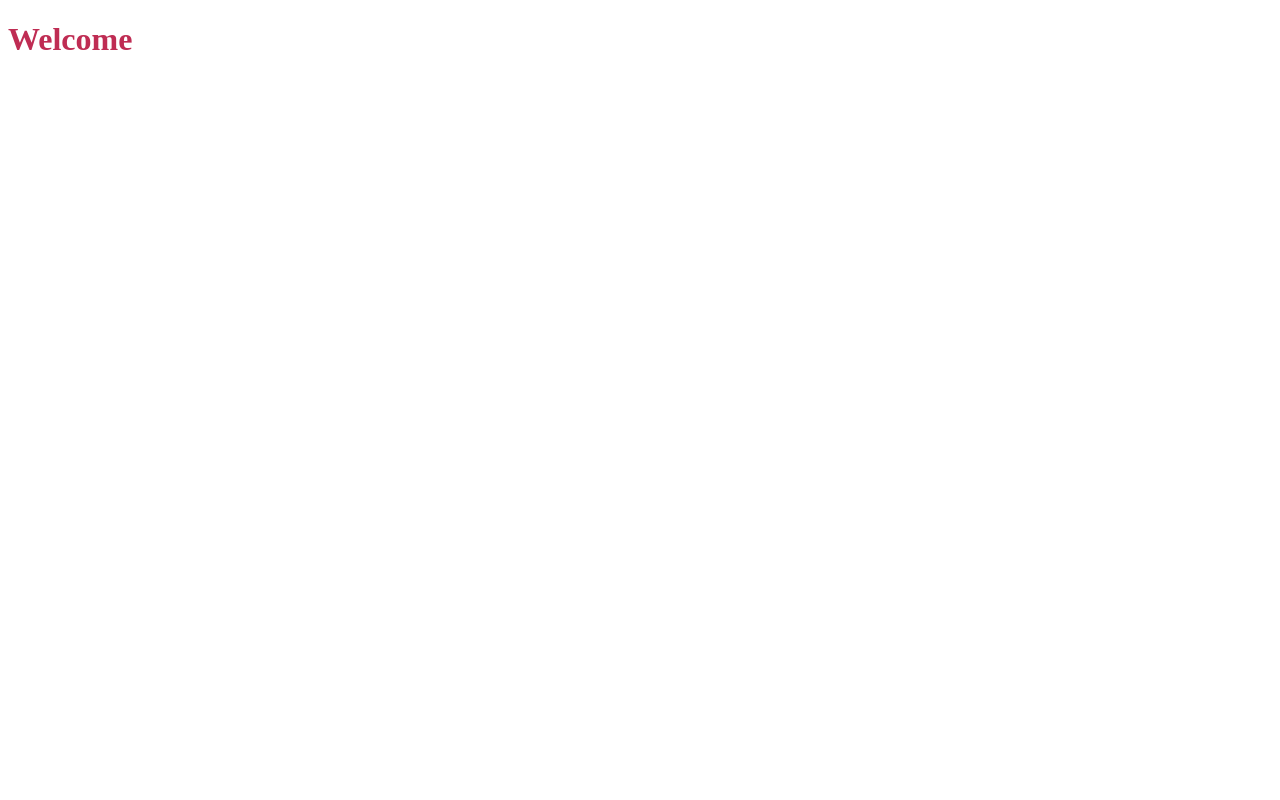
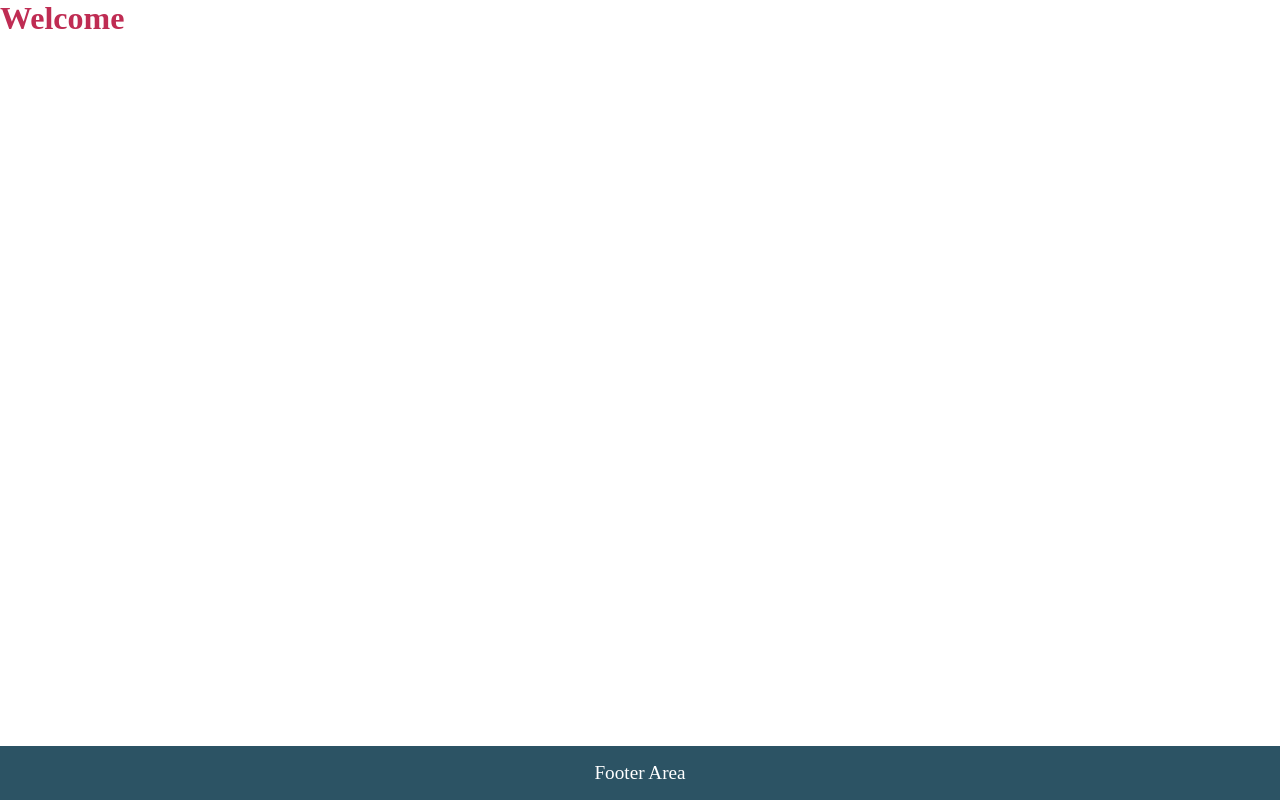
Before and after one commit to ffb92/pb-final-project, a website: page index.html in a window 1280 px wide. Drawn offline with Linux system fonts and the light colour scheme.

Commit message:
footer created

```diff
--- a/index.html
+++ b/index.html
@@ -8,5 +8,6 @@
 </head>
 <body>
     <h1>Welcome</h1>
+    <footer>Footer Area</footer>
 </body>
 </html>
--- a/package.json
+++ b/package.json
@@ -4,7 +4,8 @@
   "description": "",
   "main": "index.js",
   "scripts": {
-    "test": "echo \"Error: no test specified\" && exit 1"
+    "test": "echo \"Error: no test specified\" && exit 1",
+    "start": "sass --watch scss/main.scss:styles/main.css"
   },
   "keywords": [],
   "author": "",
--- a/scss/styles.scss
+++ b/scss/styles.scss
@@ -1,3 +1,21 @@
+* {
+  margin: 0;
+  padding: 0;
+  box-sizing: border-box;
+}
+
 h1 {
-    color: $color-1;
+  color: $color-1;
 }
+
+footer {
+  background-color: $gcolor-3;
+  color: #fff;
+  padding: 1rem;
+  text-align: center;
+  font-size: 1.2rem;
+  position: fixed;
+  width: 100%;
+  bottom: 0;
+  left: 0;
+}
```
Also changed, not shown: styles/main.css, 1 other file.
